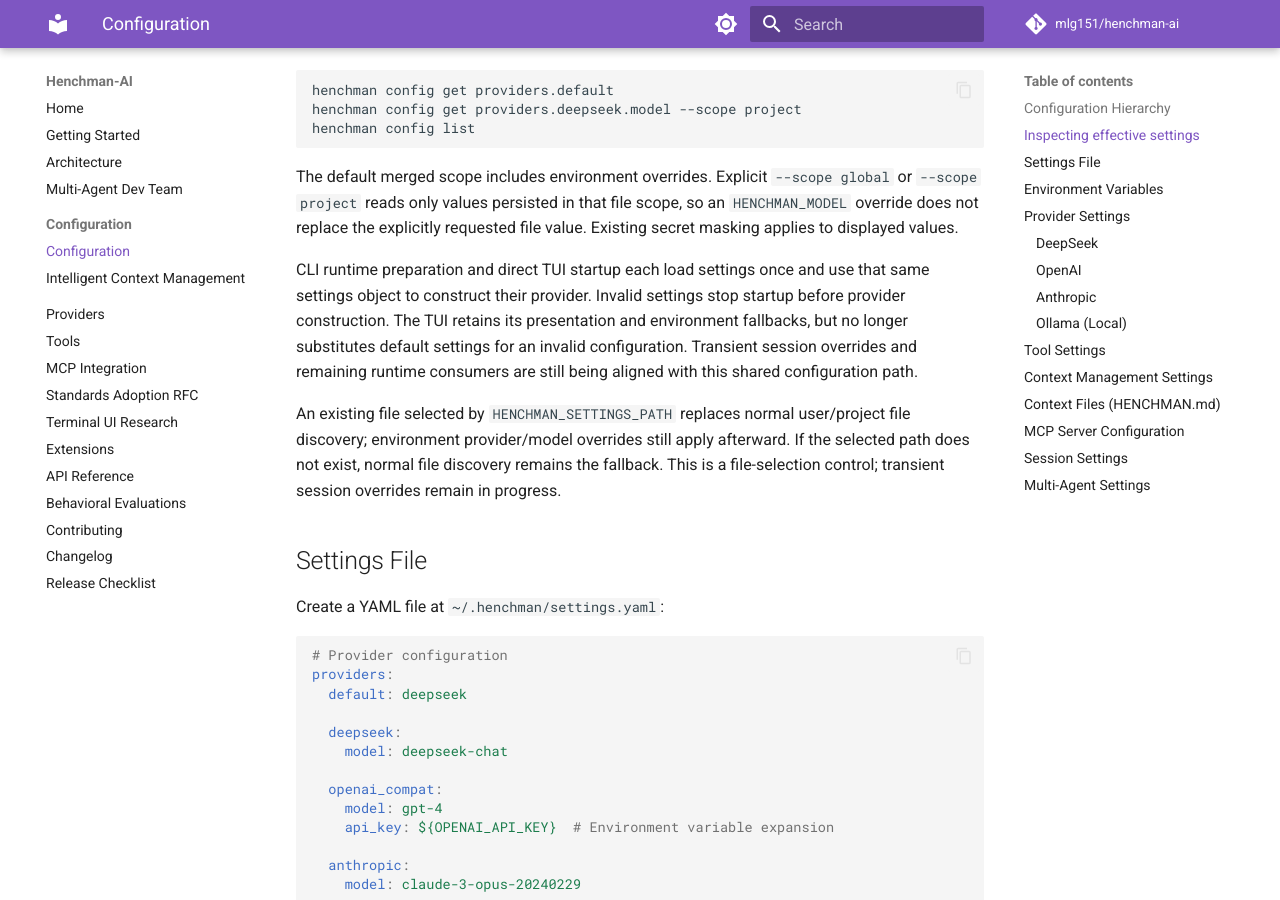
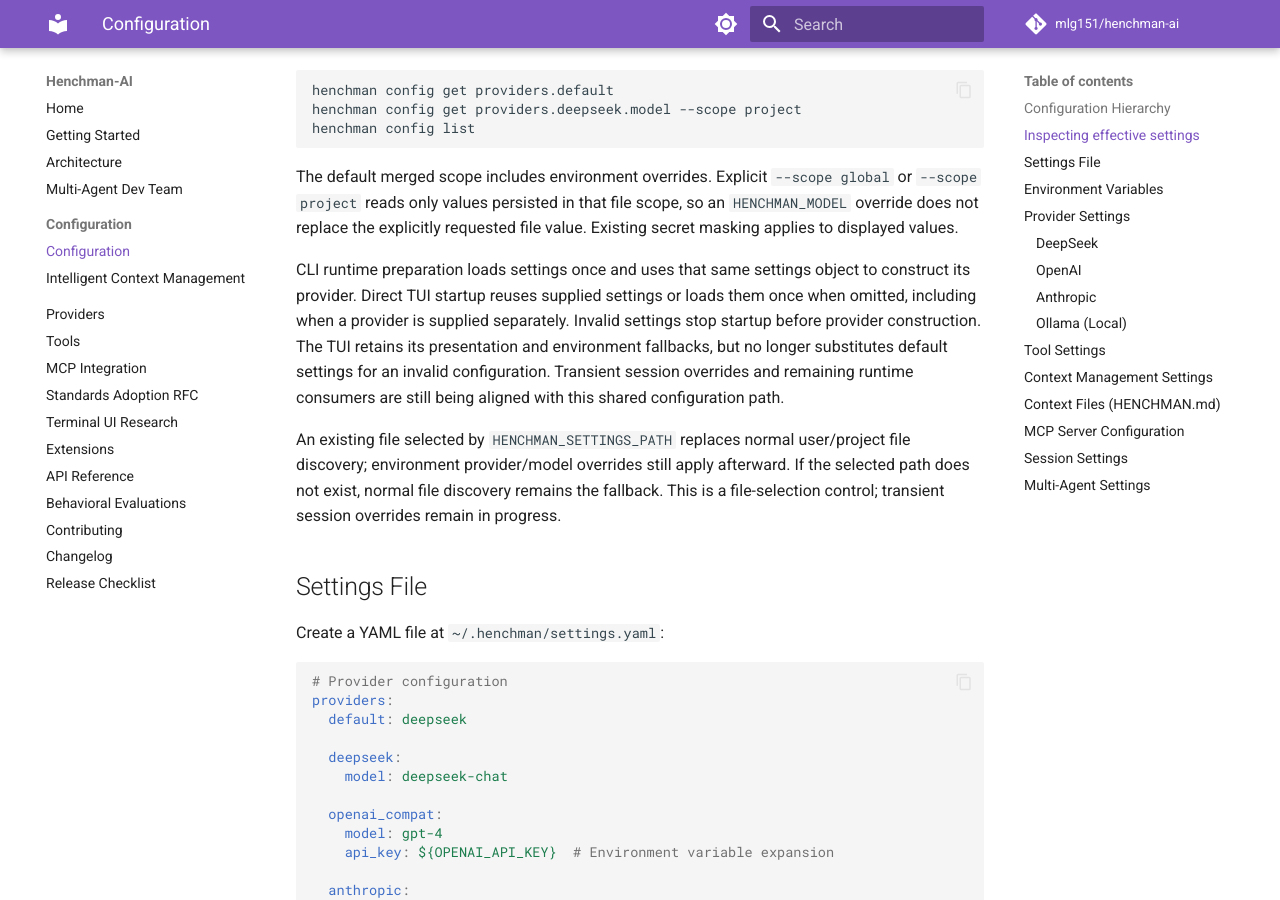
Before and after one commit to mlg151/henchman-ai, an MkDocs documentation site: the page built from docs/configuration.md, in a window 1280 px wide and 900 px high, scrolled down 629 px. Built offline with MkDocs 1.6.1 and Material for MkDocs 9.7.7, drawn with Linux system fonts in a browser that asks for light colours; comment, search, counter and statistics services are not loaded.

Commit message:
docs(config): explain supplied and omitted TUI settings (#14)

```diff
--- a/docs/configuration.md
+++ b/docs/configuration.md
@@ -30,8 +30,10 @@
 `HENCHMAN_MODEL` override does not replace the explicitly requested file value.
 Existing secret masking applies to displayed values.
 
-CLI runtime preparation and direct TUI startup each load settings once and use
-that same settings object to construct their provider. Invalid settings stop
+CLI runtime preparation loads settings once and uses that same settings object
+to construct its provider. Direct TUI startup reuses supplied settings or loads
+them once when omitted, including when a provider is supplied separately.
+Invalid settings stop
 startup before provider construction. The TUI retains its presentation and
 environment fallbacks, but no longer substitutes default settings for an invalid
 configuration. Transient session overrides and remaining runtime consumers
```
Also changed, not shown: CHANGELOG.md (+1 -1 lines).
